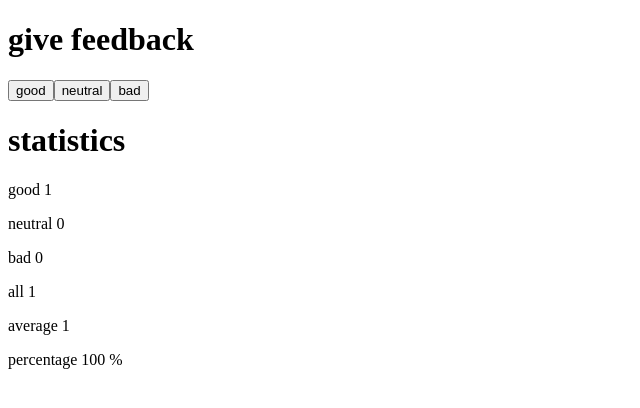
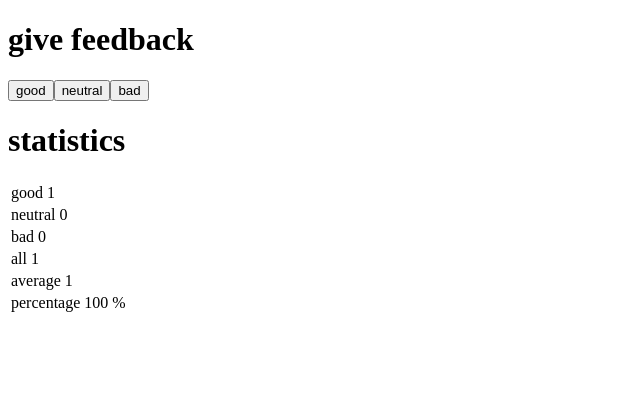
Before and after one commit to Kala-Konarev/FullStackOpen-Part-0-2, a React (Vite) app in the folder part1/unicafe/: page / in a window 1280 px wide. Both pictures are taken after a click on the button "good". Shown: the top 408 px of the page, without its empty margins (0-640 px from the left). Built offline with nearby package versions, Linux system fonts and the light colour scheme.

Commit message:
exercise 1.11

```diff
--- a/part1/unicafe/src/App.jsx
+++ b/part1/unicafe/src/App.jsx
@@ -4,9 +4,11 @@ import { useState } from "react";
 const Button = ({ onClick, text }) => <button onClick={onClick}>{text}</button>;
 const StatisticsLine = ({ text, value }) => {
     return (
-        <p>
+        <tr>
+            <td>
                 {text} {value} {text === "percentage" ? "%" : ""}
-        </p>
+            </td>
+        </tr>
     );
 };
 const Statistics = ({ good, neutral, bad }) => {
@@ -20,14 +22,16 @@ const Statistics = ({ good, neutral, bad }) => {
     const average = (good - bad) / total;
     const percentage = (good / total) * 100;
     return (
-        <div>
+        <table>
+            <tbody>
                 <StatisticsLine text="good" value={good} />
                 <StatisticsLine text="neutral" value={neutral} />
                 <StatisticsLine text="bad" value={bad} />
                 <StatisticsLine text="all" value={total} />
                 <StatisticsLine text="average" value={average} />
                 <StatisticsLine text="percentage" value={percentage} />
-        </div>
+            </tbody>
+        </table>
     );
 };
 
```
Lines whose indentation alone changed are shown as unchanged.
